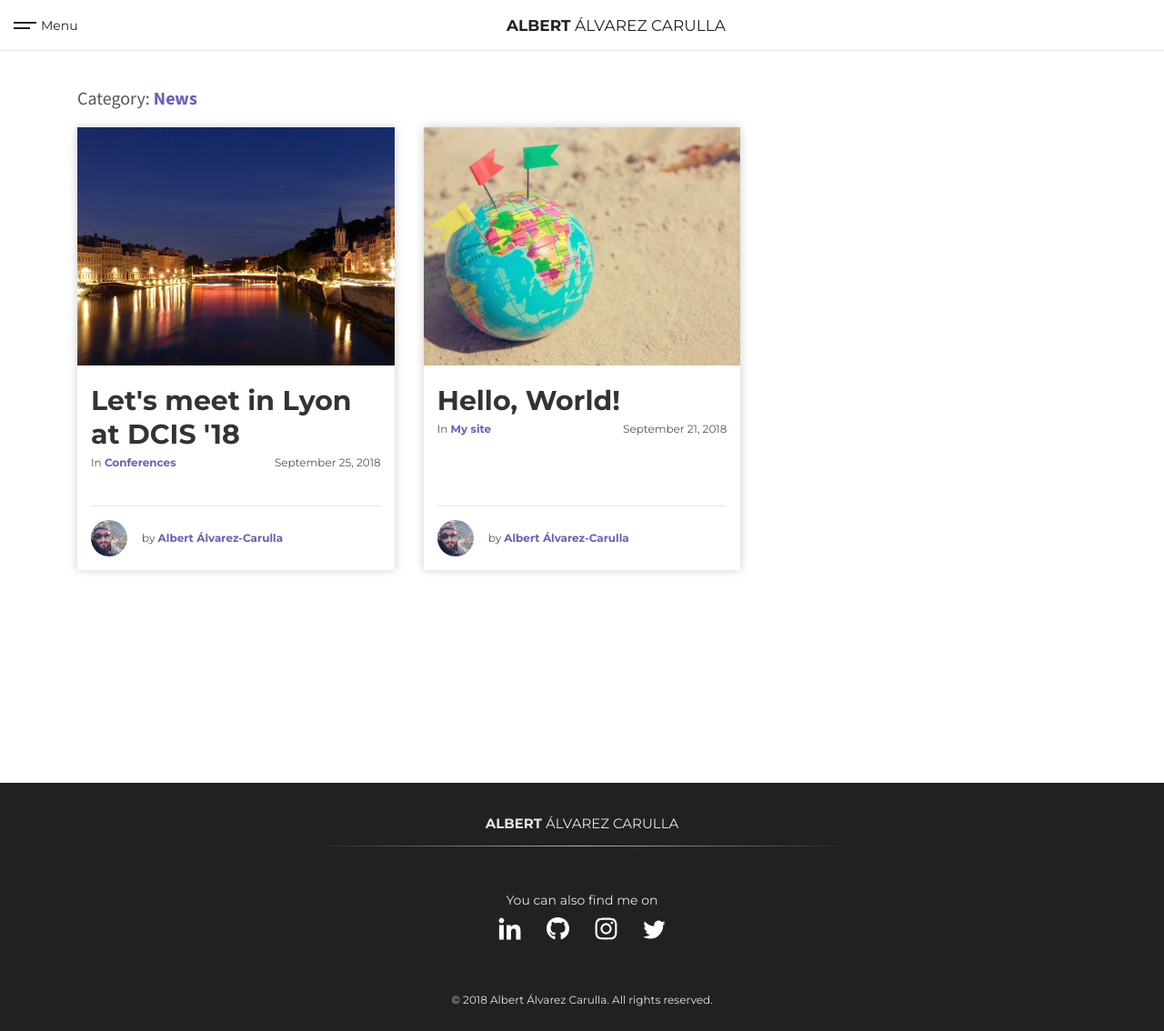
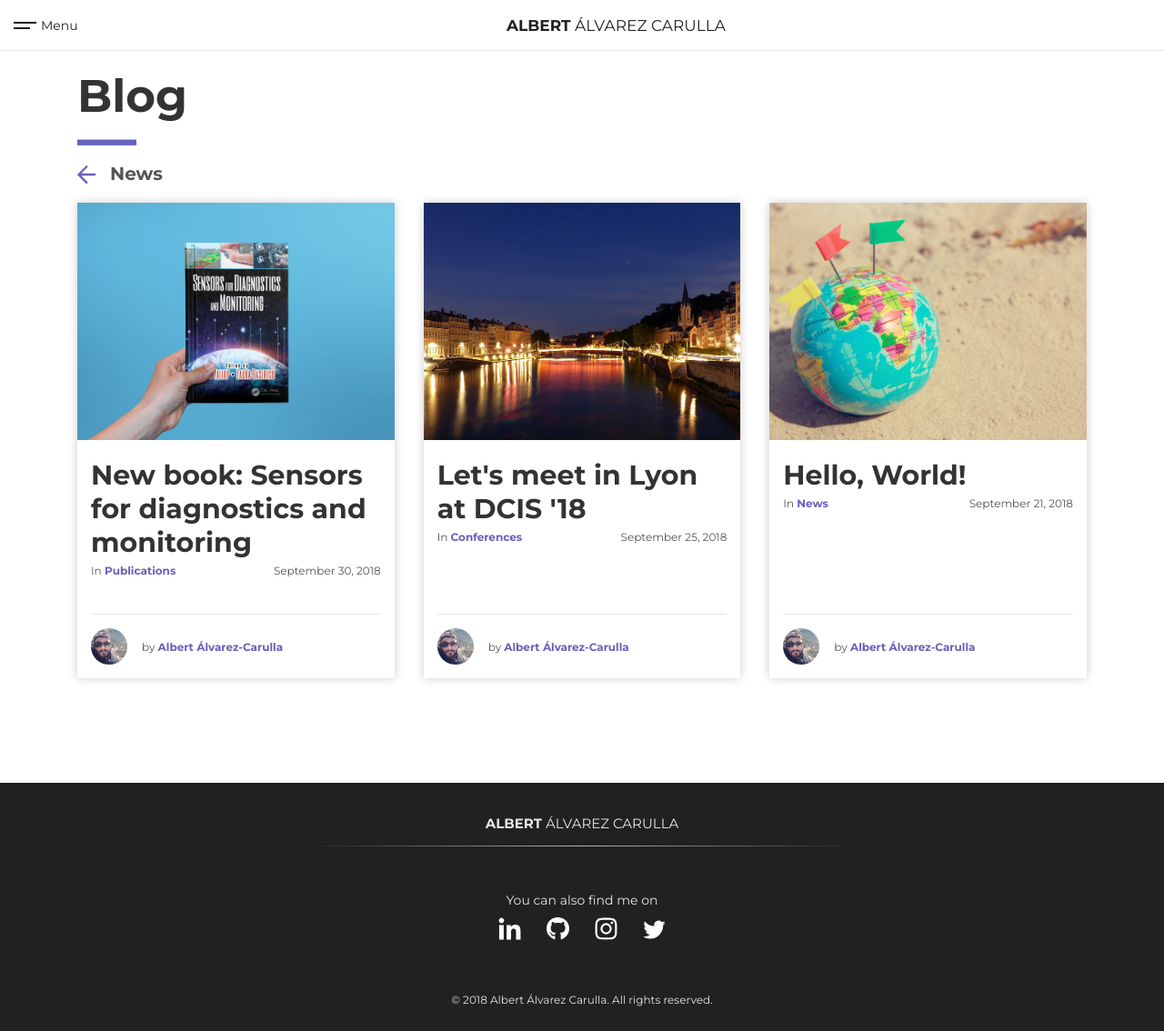
Before and after one commit to Albert-Alvarez/Albert-Alvarez.github.io, a Jekyll site: the page built from blog/news/news.html, in a window 1280 px wide and 1134 px high. Shown: the whole window at 91% size. Built offline with Jekyll 4.4.1, drawn with Linux system fonts in a browser that asks for light colours; the list of posts is cut into pages by our own code.

Commit message:
Updated blog header

```diff
--- a/_layouts/blog.html
+++ b/_layouts/blog.html
@@ -4,7 +4,7 @@ layout: default
 <main>
 
     <header>
-        <div class="category">Categories</div>
+        <h1>Blog</h1>
         <ul class="categories">
         {% assign sorted_cats = site.categories | sort %}
         {% for category in sorted_cats %}
--- a/_layouts/category.html
+++ b/_layouts/category.html
@@ -5,7 +5,27 @@ layout: default
 
     <header>
         {% assign category = page.pagination.categories[0] %}
-        <div class="category" style="margin: 20px 0;">Category: <a href="{{ '/blog/' | append: category | relative_url }}">{{ site.data.categories[category] }}</a></div>
+        <h1>Blog</h1>
+        <div class="category">
+            <a href="{{ '/blog' | relative_url }}">
+                <svg version="1.1" xmlns="http://www.w3.org/2000/svg" xmlns:xlink="http://www.w3.org/1999/xlink" xmlns:a="http://ns.adobe.com/AdobeSVGViewerExtensions/3.0/"
+                    x="0px" y="0px" viewBox="0 0 18.2 17.9" style="enable-background:new 0 0 18.2 17.9;"
+                    xml:space="preserve">
+                    <style type="text/css">
+                        .st0 {
+                            fill: #6761BB;
+                        }
+                    </style>
+                    <defs>
+                    </defs>
+                    <path class="st0" d="M9,17.9c-0.1,0-0.2,0-0.3-0.1L0.2,9.3C0.1,9.2,0,9.1,0,9c0-0.1,0.1-0.2,0.2-0.3l8.5-8.5C8.7,0,8.8,0,9,0
+                        c0.1,0,0.3,0,0.4,0.1l0.8,0.8c0.1,0.1,0.1,0.2,0.1,0.3s0,0.3-0.1,0.4L3.9,7.9h13.8c0.1,0,0.2,0,0.3,0.1c0.1,0.1,0.1,0.2,0.1,0.3v1.1
+                        c0,0.1,0,0.3-0.1,0.3C17.9,10,17.8,10,17.7,10H3.9l6.3,6.3c0.1,0.1,0.1,0.2,0.1,0.4c0,0.1,0,0.2-0.1,0.3l-0.8,0.8
+                        C9.2,17.9,9.1,17.9,9,17.9z" />
+                </svg>
+            </a>
+            {{ site.data.categories[category] }}
+        </div>
     </header>
 
     {%- include post-list.html -%}
--- a/_posts/News/2018-09-21-hello-world.markdown
+++ b/_posts/News/2018-09-21-hello-world.markdown
@@ -6,7 +6,6 @@ description: My personal site is finally online. It's not finished, but I'll pub
 featured_image_url: '/assets/img/hello-world-card.jpg'
 date:   2018-09-21 09:00:00 +0200
 categories:
-  - my-site
   - news
 tags:
   - new
--- /dev/null
+++ b/_posts/Publications/2018-09-30-sensors-for-diagnostics-and-monitoring-book.markdown
@@ -0,0 +1,39 @@
+---
+layout: post
+nav: Blog
+title:  'New book: Sensors for diagnostics and monitoring'
+description: I'm pleased to announce the publication of a new book "Sensors for diagnostics and monitoring" where we have collaborated writing one of its chapters.
+featured_image_url: '/assets/img/sensors-for-diagnostics-and-monitoring-book-card.jpg'
+date:   2018-09-30 10:00:00 +0200
+categories:
+  - publications
+  - news
+tags:
+  - publications
+  - electronics
+  - energy harvesting
+hashtags:
+  - publication
+  - electronicsengineer
+  - book
+  - energyharvesting
+---
+
+I am pleased to announce the publication of the new book **"Sensors for diagnostics and monitoring"** where we have collaborated writing one of its chapters. This book is focused in the **state-of-the-art** in sensors for **human health** and **safety** areas. A review on recent developments in sensor technology, in terms of **power consumtpion**, **cost**, **autonomy** and **connectivity**, is presented.
+
+<figure>
+  <img src="{{ '/assets/img/sensors-for-diagnostics-and-monitoring-book.jpg' | relative_url }}" alt="Cover of the new book 'Sensors for diagnostics and monitoring'.">
+  <figcaption>
+    Cover of the new book "Sensors for diagnostics and monitoring.
+  </figcaption>
+</figure>
+
+## Low Power Energy Harvesting Solutions for Smart Self-Powered Sensors
+
+We have collaborated writing the 9th chapter of the book which title is **"Low Power Energy Harvesting Solutions for Smart Self-Powered Sensors"**. In this chapter we present a review of common practices and last developments in the field of **energy harvesting** that are used to power smart **self-powered** sensors. The chapter is focused in **sub-watt** energy harvesting solutions to power the, no longer future, nodes for Internet of Things or Wireless Sensor Networks.
+
+This work covers from the different **energy harvesting sources available** to power the final solution (from thermoelectrics to piezoelectrics, through solar light, fuel cells or wind energy) to techinques to maximize the power extracted from them, aka **Maximum Power Point Tracking** algorithms. The review is also accompanied with the **most recent examples of application** and a proposal for an **ideal multi-source self-powered device**.
+
+## Where you can find the book
+
+The book is available since August 22 and you can find it [here](https://www.crcpress.com/Sensors-for-Diagnostics-and-Monitoring/Yallup-Basirico/p/book/9780815370208){:target="_blank"} and, here below, you can find the information relative to it.
--- a/_sass/albertalvarezcarulla.com/_blog.scss
+++ b/_sass/albertalvarezcarulla.com/_blog.scss
@@ -1,5 +1,60 @@
 .content.blog,
 .content.category {
+  header {
+    h1 {
+      margin: 0;
+      &::after {
+        content: "—";
+        display: block;
+        color: $theme-main-color;
+        font-weight: bolder;
+        font-size: 3.25rem;
+        line-height: 1.625rem;
+      }
+    }
+    div.category {
+      margin-top: 10px;
+      margin-bottom: 20px;
+      font-family: $header-font-family;
+      font-weight: bold;
+      font-size: 1rem;
+      svg {
+        display:inline-block;
+        vertical-align: middle;
+        height: 1rem;
+        line-height: 1rem;
+        width: auto;
+        margin-right: 10px;
+      }
+    }
+    ul.categories {
+      list-style: none;
+      padding: 0;
+      margin-left: -5px;
+      margin-right: -5px;
+      margin-top: 10px;
+      margin-bottom: 10px;
+      font-size: 0.85rem;
+      li {
+        border: 1px $theme-main-color solid;
+        border-radius: 1rem;
+        padding: 2.5px 10px;
+        margin-left: 5px;
+        margin-right: 5px;
+        margin-top: 5px;
+        margin-bottom: 5px;
+        display:inline-block;
+        transition: background-color 250ms ease;
+        &:hover {
+          a {
+            color: white;
+          }
+          background-color: $theme-main-color;
+          color: white;
+        }
+      }
+    }
+  }
   margin: 0 auto;
   max-width: 1140px;
   section.posts {
```
Also changed, not shown: _drafts/sensors-for-diagnostics-and-monitoring-book.markdown (deleted, +0 -34 lines), blog/my-site/my-site.html (deleted, +0 -9 lines).
